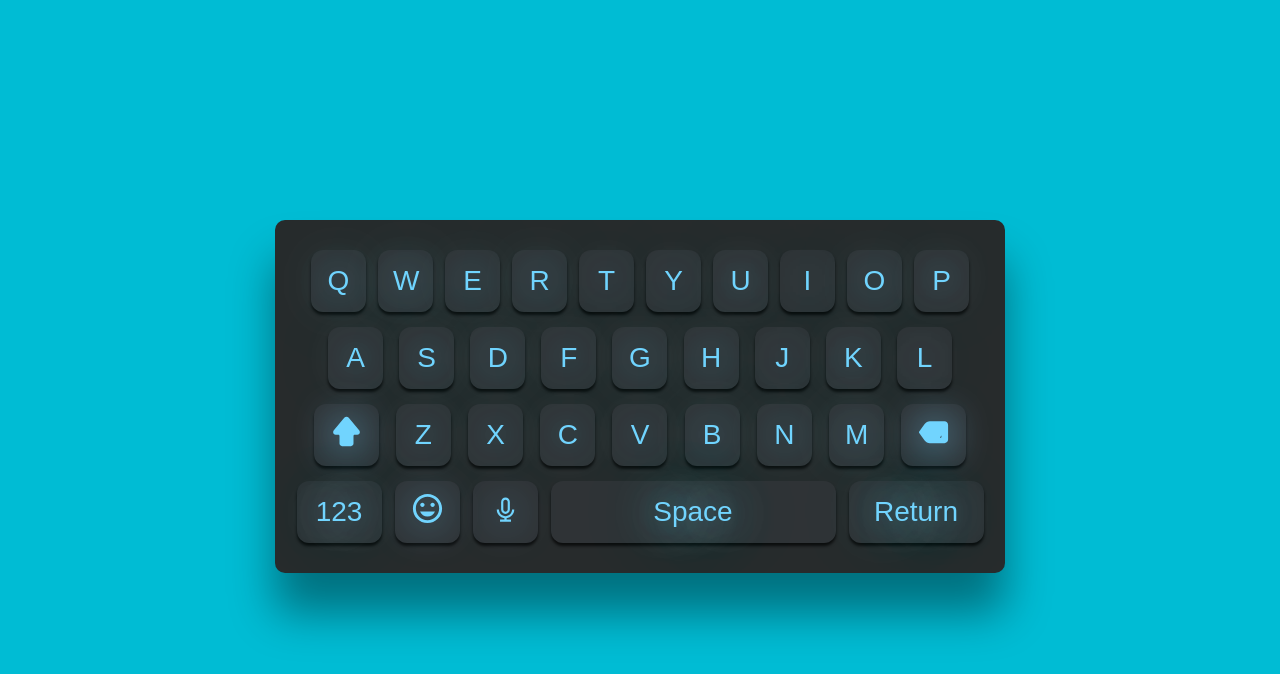
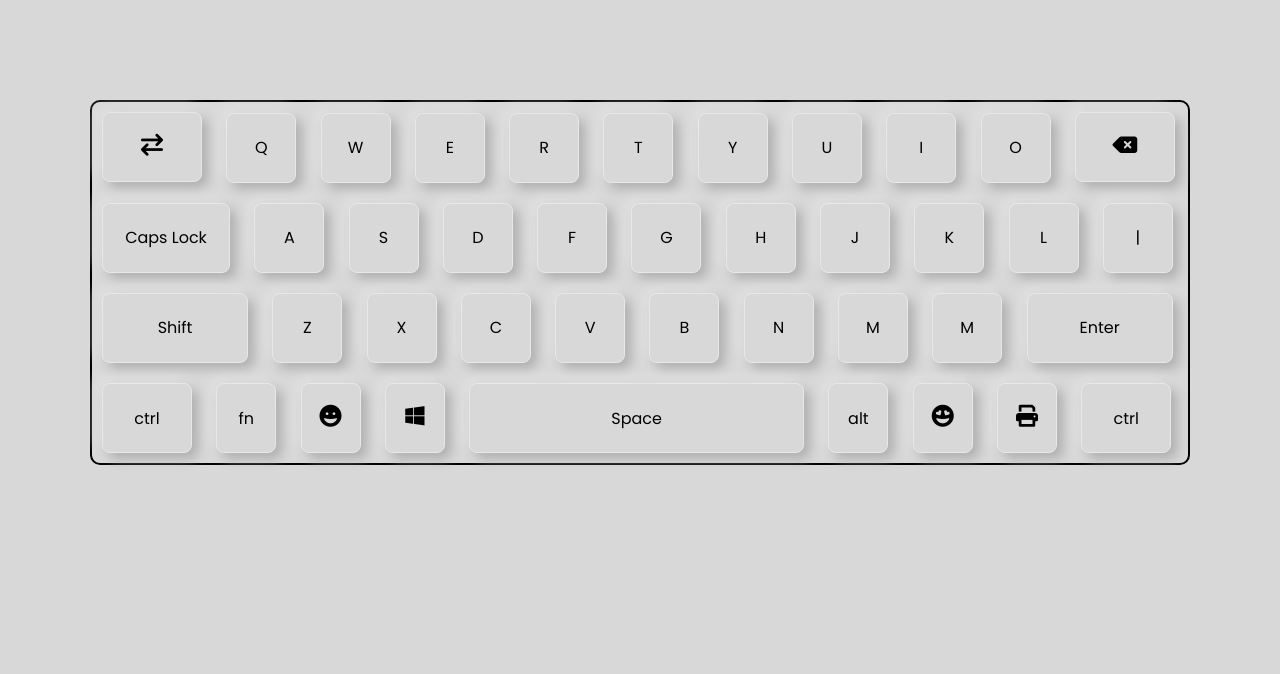
Before and after one commit to Kortekz/KeyboardApp, a plain HTML site: page index.html in a window 1280 px wide. Drawn offline with Linux system fonts and the light colour scheme.

Commit message:
commiting

```diff
--- a/CSS/style.css
+++ b/CSS/style.css
@@ -1,108 +1,58 @@
-body {
-    display: flex;
-    justify-content: center;
-    align-items: center;
-    height: 97vh;
-    background: #00BCD4;
+/*  import google fonts */
+@import url("https://fonts.googleapis.com/css2?family=Poppins:wght@400;500;600;700&display=swap");
+*{
+  margin: 0;
+  padding: 0;
+  border: none;
+  outline: none;
+  box-sizing: border-box;
+  font-family: "Poppins", sans-serif;
 }
-
-  .base {
+body{
+  background: #d8d8d8;
+}
+.keyboard{
+  margin: 100px auto;
+  width: 1100px;
+  border: 2px solid black;
   border-radius: 10px;
-    background: #272B2C;
-    display: flex;
-    width: 700px;
-    height: auto;
-    flex-direction: column;
-    padding: 30px 15px;
-    font: 28px arial;
-    box-shadow: 0px 40px 45px rgba(0, 0, 0, .4);
 }
-
-  div[class*='line'] {
-    display: flex;
-    justify-content: space-around;
+button{
+  margin: 10px;
+  width: 70px;
+  height: 70px;
+  font-size: 16px;
+  background: #d8d8d8;
+  border-radius: 0.5rem;
+  cursor: pointer;
+  border: 1px solid #e8e8e8;
+  transition: all 0.3s;
+  box-shadow: 6px 6px 12px #afafaf, -6px -6px 12px #e0e0e0;
 }
-
-  div[class*='line'] + div[class*='line'] {
-    margin-top: 15px;
+button:hover{
+  border: 1px solid #fff;
 }
-
-  .line1,
-  .line3 {
-    padding: 0 15px;
+button:active{
+    box-shadow: 4px 4px 12px #c5c5c5, -4px -4px 12px #fff;
   }
-
-  .line2 {
-    padding: 0 30px;
+i{
+  font-size: 22px;
 }
-
-  div[class*='line'] span {
-    box-shadow: 0px 3px 3px rgba(0, 0, 0, .7);
-    color: #71D4FE;
-    padding: 15px;
-    background: #2F3336;
-    border-radius: 12px;
-    text-shadow: 0px 0px 40px #71D4FE, 0px 0px 80px #71D4FE;
-    width: 25px;
-    text-align: center;
+.oneBtn{
+  width: 100px;
 }
-
-  div[class*='line'] span:hover {
-    /*   box-shadow: 0px 2px 10px #040404;*/
-
-    background: #2F3336;
-    text-shadow: 1px 2px 60px #00BCD4, 0px 0px 60px rgba(0, 188, 212, .9), 0px 0px 60px rgba(0, 188, 212, .9), 10px 10px 60px rgba(0, 188, 212, .9);
-    cursor: pointer
+.twoBtn{
+  width: 128px;
 }
-
-
-  .line3 span:first-of-type {
-    width: 35px;
-    padding: 10px 15px;
+.threeBtn{
+  width: 146px;
 }
-
-  .line3 span:last-of-type {
-    width: 35px;
-    padding: 10px 15px;
+.fourBtn{
+  width: 90px !important;
 }
-
-  .line4 span:nth-child(1) {
-    width: 55px
+.space{
+  width: 335px !important;
 }
-
-  .line4 span:nth-child(2) {
-    width: 35px;
-    padding: 10px 15px;
+.four button{
+  width: 60px;
 }
-
-  .line4 span:nth-child(3) {
-    width: 35px;
-    padding: 10px 15px;
-  }
-
-  .line4 span:nth-child(4) {
-    width: 255px
-  }
-
-  .line4 span:last-of-type {
-    width: 105px
-  }
-
-  #arrow,
-  #backspace,
-  #smile,
-  #mic {
-    fill: #71D4FE;
-    width: 35px;
-   height:35px;
-    -webkit-filter: drop-shadow(0px 2px 20px #71D4FE);
-    filter: drop-shadow(0px 2px 20px #71D4FE)
-  }
-
-  #arrow:hover,
-  #backspace:hover,
-  #smile:hover,
-  #mic:hover {
-    -webkit-filter: drop-shadow(0px 2px 15px #71D4FE);
-      filter: drop-shadow(0px 2px 15px #71D4FE)
-  }
--- a/index.html
+++ b/index.html
@@ -2,79 +2,64 @@
 <html lang="en">
 <head>
     <meta charset="UTF-8">
-    <meta name="viewport" content="width=device-width, initial-scale=1.0">
-    <title>Keyboard App</title>
+    <title>UI keyboard | By Code Info</title>
     <link rel="stylesheet" href="./CSS/style.css">
+    <!-- Font Awesome Cdn Link -->
+    <link rel="stylesheet" href="https://cdnjs.cloudflare.com/ajax/libs/font-awesome/6.0.0/css/all.min.css" />
 </head>
-
 <body>
 
-    <div class="base">
-		<div class="line1">
-			<span>Q</span>
-			<span>W</span>
-			<span>E</span>
-			<span>R</span>
-			<span>T</span>
-			<span>Y</span>
-			<span>U</span>
-			<span>I</span>
-			<span>O</span>
-			<span>P</span>
-		</div>
-		<div class="line2">
-			<span>A</span>
-			<span>S</span>
-			<span>D</span>
-			<span>F</span>
-			<span>G</span>
-			<span>H</span>
-			<span>J</span>
-			<span>K</span>
-			<span>L</span>
-		</div>
-		<div class="line3">
-			<span><svg enable-background="new 0 0 500 500" id="arrow" version="1.1" viewBox="0 0 500 500"
-                xml:space="preserve" xmlns="http://www.w3.org/2000/svg" xmlns:xlink="http://www.w3.org/1999/xlink">
-                <path clip-rule="evenodd" d="M433.704,237.465c4.456,6.086,7.092,13.539,7.092,21.622
-                c0,20.079-16.266,36.341-36.344,36.341h-36.341c-9.991,0-18.173,8.18-18.173,18.172v109.025c0,20.079-16.262,
-                36.341-36.341,36.341  H186.4c-20.079,0-36.34-16.262-36.34-36.341V313.6c0-9.992-8.181-18.172-18.172-18.172H95.547
-                c-20.079,0-36.342-16.262-36.342-36.341c0-8.083,2.635-15.536,7.08-21.622L217.747,54.388c17.807-17.808,46.695-17.808,
-                64.505,0  L433.704,237.465z"/></svg></span>
-			<span>Z</span>
-			<span>X</span>
-			<span>C</span>
-			<span>V</span>
-			<span>B</span>
-			<span>N</span>
-			<span>M</span>
-			<span><svg baseProfile="tiny" id="backspace" version="1.2" viewBox="0 0 24 24" xml:space="preserve"
-                 xmlns="http://www.w3.org/2000/svg" xmlns:xlink="http://www.w3.org/1999/xlink"><path d="M19.5,5h-10C8.234,5
-                 ,6.666,5.807,5.93,6.837L3.32,10.49c-0.642,0.898-1.182,1.654-1.199,1.679  C2,12.344,1.999,12.661,2.124,12.833c0.023,
-                 0.033,0.555,0.777,1.188,1.664l2.619,3.667C6.666,19.193,8.233,20,9.5,20h10  c1.379,0,2.5-1.122,2.5-2.5v-10C22,6.122,
-                 20.879,5,19.5,5z M17.207,14.793c0.391,0.391,0.391,1.023,0,1.414  C17.012,16.402,16.756,16.5,16.5,16.5s-0.512-
-                 0.098-0.707-0.293L13.5,13.914l-2.293,2.293C11.012,16.402,10.756,16.5,10.5,16.5  s-0.512-0.098-0.707-0.293c-0.391-
-                 0.391-0.391-1.023,0-1.414l2.293-2.293l-2.293-2.293c-0.391-0.391-0.391-1.023,0-1.414  s1.023-0.391,1.414,0l2.293,
-                 2.293l2.293-2.293c0.391-0.391,1.023-0.391,1.414,0s0.391,1.023,0,1.414L14.914,12.5L17.207,14.793z"/></svg></span>
-		</div>
-		<div class="line4">
-			<span>123</span>
-			<span><svg viewBox="0 0 48 48" id="smile" xmlns="http://www.w3.org/2000/svg"><path d="M0 0h48v48h-48z" fill="none"/>
-                <path d="M23.99 4c-11.05 0-19.99 8.95-19.99 20s8.94 20 19.99 20c11.05 0 20.01-8.95 20.01-20s-8.96-20-20.01-20zm.01
-                36c-8.84 0-16-7.16-16-16s7.16-16 16-16 16 7.16 16 16-7.16 16-16 16zm7-18c1.66 0 3-1.34 3-3s-1.34-3-3-3-3 1.34-3 3 1.34
-                3 3 3zm-14 0c1.66 0 3-1.34 3-3s-1.34-3-3-3-3 1.34-3 3 1.34 3 3 3zm7 13c4.66 0 8.61-2.91 10.21-7h-20.42c1.6 4.09 5.55 7
-                 10.21 7z"/></svg></span>
-			<span><svg baseProfile="tiny" id="mic" version="1.1" viewBox="0 0 32 32" xml:space="preserve"
-                xmlns="http://www.w3.org/2000/svg" xmlns:xlink="http://www.w3.org/1999/xlink"><g id="Guides__x26__Forms"/>
-                <g id="Icons"><g><path d="M16,21c2.209,0,4-1.791,4-4v-7c0-2.209-1.791-4-4-4c-2.209,0-4,1.791-4,4v7C12,19.209,13.791,
-                    21,16,21z M14,10    c0-1.103,0.897-2,2-2c1.103,0,2,0.897,2,2v7c0,1.103-0.897,2-2,2c-1.103,0-2-0.897-2-2V10z"/>
-                    <path d="M24,17h-2c0,3.308-2.692,6-6,6s-6-2.692-6-6H8c0,4.079,3.055,7.438,7,7.931V26h-4v2h10v-2h-4v-1.069
-                    C20.945,24.438,24,21.079,24,17z"/></g></g></svg></span>
-			<span>Space</span>
-			<span>Return</span>
-		</div>
-	</div>
-
+    <div class="keyboard">
+        <div class="row one">
+            <button class="oneBtn"><i class="fa-solid fa-arrow-right-arrow-left"></i></button>
+            <button>Q</button>
+            <button>W</button>
+            <button>E</button>
+            <button>R</button>
+            <button>T</button>
+            <button>Y</button>
+            <button>U</button>
+            <button>I</button>
+            <button>O</button>
+            <!-- <button>P</button> -->
+            <button class="oneBtn"><i class="fa-solid fa-delete-left"></i></button>
+        </div>
+        <div class="row two">
+            <button class="twoBtn">Caps Lock</button>
+            <button>A</button>
+            <button>S</button>
+            <button>D</button>
+            <button>F</button>
+            <button>G</button>
+            <button>H</button>
+            <button>J</button>
+            <button>K</button>
+            <button>L</button>
+            <button>|</button>
+        </div>
+        <div class="row three">
+            <button class="threeBtn">Shift</button>
+            <button>Z</button>
+            <button>X</button>
+            <button>C</button>
+            <button>V</button>
+            <button>B</button>
+            <button>N</button>
+            <button>M</button>
+            <button>M</button>
+            <button class="threeBtn">Enter</button>
+        </div>
+        <div class="row four">
+            <button class="fourBtn">ctrl</button>
+            <button>fn</button>
+            <button><i class="fa-solid fa-face-grin"></i></button>
+            <button><i class="fa-brands fa-windows"></i></button>
+            <button class="space">Space</button>
+            <button>alt</button>
+            <button><i class="fa-solid fa-face-grin-hearts"></i></button>
+            <button><i class="fa-solid fa-print"></i></button>
+            <button class="fourBtn">ctrl</button>
+        </div>
+    </div>
 </body>
-
 </html>
```
Lines whose indentation alone changed are shown as unchanged.
